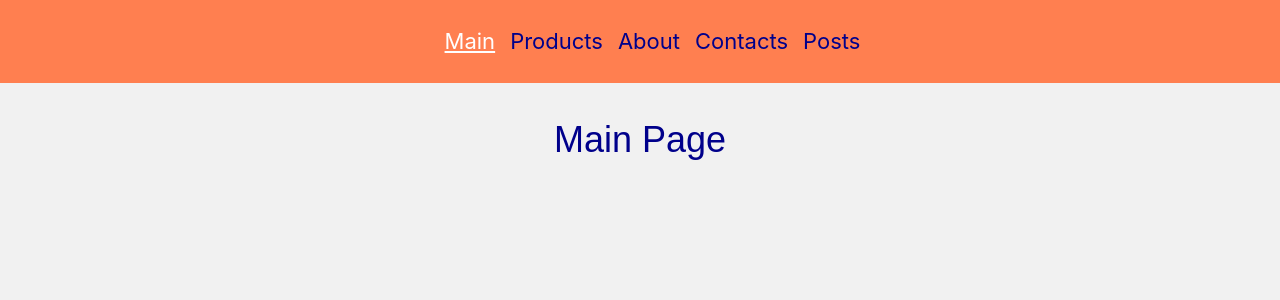
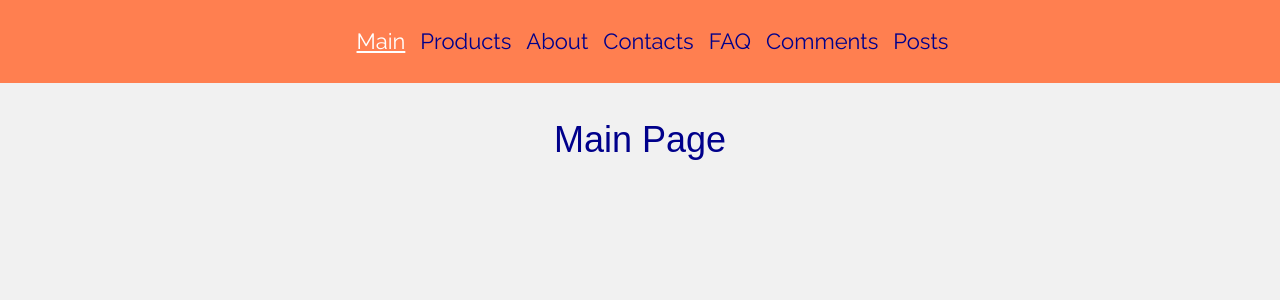
Before and after one commit to Imanbeq/my-app, a React (Create React App) app: page / in a window 1280 px wide. Shown: the top 300 px of the page. Built offline with nearby package versions, Linux system fonts and the light colour scheme.

Commit message:
feat: added const FAQ and Comments

```diff
--- a/src/App.js
+++ b/src/App.js
@@ -1,6 +1,6 @@
 import React from "react";
 import { BrowserRouter, Routes, Route, NavLink } from "react-router-dom";
-import {Main, Products, About, Contacts, Post, NotFound, Posts} from "./Pages";
+import {Main, Products, About, Contacts, Post, NotFound, Posts, FAQ, Comments} from "./Pages";
 import "./App.css"
 
 const App = () => {
@@ -30,6 +30,14 @@ const App = () => {
                     </li>
 
                     <li>
+                        <NavLink className={isActive}  to="/faq">FAQ</NavLink>
+                    </li>
+
+                    <li>
+                        <NavLink className={isActive}  to="/comments">Comments</NavLink>
+                    </li>
+
+                    <li>
                         <NavLink className={isActive}  to="/posts">Posts</NavLink>
                     </li>
                 </ul>
@@ -39,6 +47,8 @@ const App = () => {
                 <Route path='/products' element={<Products/>}/>
                 <Route path='/about' element={<About/>}/>
                 <Route path='/contacts' element={<Contacts/>}/>
+                <Route path='/faq' element={<FAQ/>}/>
+                <Route path='/comments' element={<Comments/>}/>
                 <Route path='/posts/' element={<Posts/>}/>
                 <Route path='/post/:id' element={<Post/>}/>
                 <Route path='*' element={<NotFound/>}/>
--- a/src/Pages.js
+++ b/src/Pages.js
@@ -19,6 +19,16 @@ export const About = () => {
 
 export const Contacts = () => {
     return <h1 className="title">Contacts</h1>
+
+}
+
+export const FAQ = () => {
+    return <h1 className="title">FAQ</h1>
+
+}
+
+export const Comments = () => {
+    return <h1 className="title">Comments</h1>
 
 }
 
--- a/src/index.css
+++ /dev/null
@@ -1,14 +0,0 @@
-body {
-  margin: 0;
-  font-family: -apple-system, BlinkMacSystemFont, 'Segoe UI', 'Roboto', 'Oxygen',
-    'Ubuntu', 'Cantarell', 'Fira Sans', 'Droid Sans', 'Helvetica Neue',
-    sans-serif;
-  -webkit-font-smoothing: antialiased;
-  -moz-osx-font-smoothing: grayscale;
-
-}
-
-code {
-  font-family: source-code-pro, Menlo, Monaco, Consolas, 'Courier New',
-    monospace;
-}
--- a/src/index.js
+++ b/src/index.js
@@ -1,6 +1,5 @@
 import React from 'react';
 import ReactDOM from 'react-dom/client';
-import './index.css';
 import App from './App';
 
 
@@ -10,7 +9,3 @@ root.render(
     <App />
   </React.StrictMode>
 );
-
-// If you want to start measuring performance in your app, pass a function
-// to log results (for example: reportWebVitals(console.log))
-// or send to an analytics endpoint. Learn more: https://bit.ly/CRA-vitals
```
